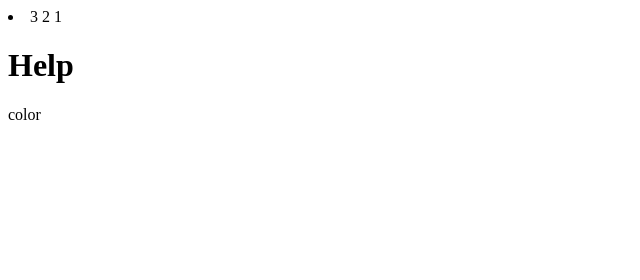
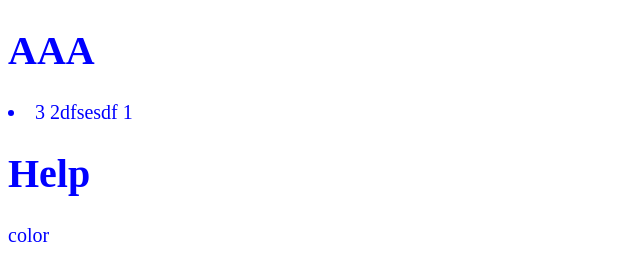
Before and after one commit to gruz2oo/NTT1, a plain HTML site: page index.html in a window 1280 px wide. Shown: the whole page, without its empty margins (0-640 px from the left). Drawn offline with Linux system fonts and the light colour scheme.

Commit message:
Update index.html

```diff
--- a/index.html
+++ b/index.html
@@ -1,7 +1,19 @@
-<li><lu>3</lu>
-<lu>2</lu>
-<lu>1</lu>
-</li>
-<div><h1>Help</h1>
-<a>color</a>
-</div>
+<!DOCTYPE html>
+<html lang="en">
+<title>Анкета</title>
+<link rel="stylesheet" href="css/index.css">
+<head>
+	<h1>AAA</h1>
+</head>
+<body>
+	<li>
+		<lu>3</lu>
+		<lu>2dfsesdf</lu>
+		<lu>1</lu>
+	</li>
+	<div>
+		<h1>Help</h1>
+		<a>color</a>
+	</div>
+</body>
+</html>
```
